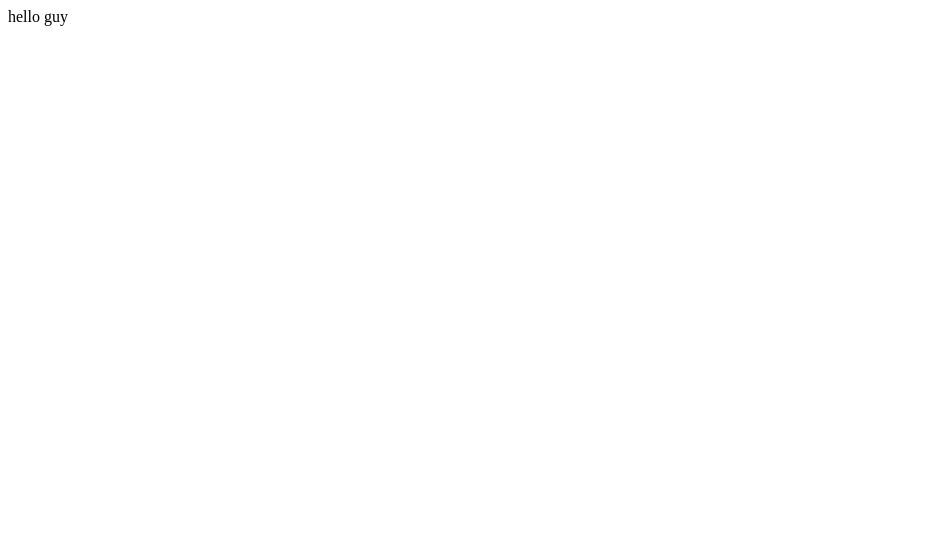
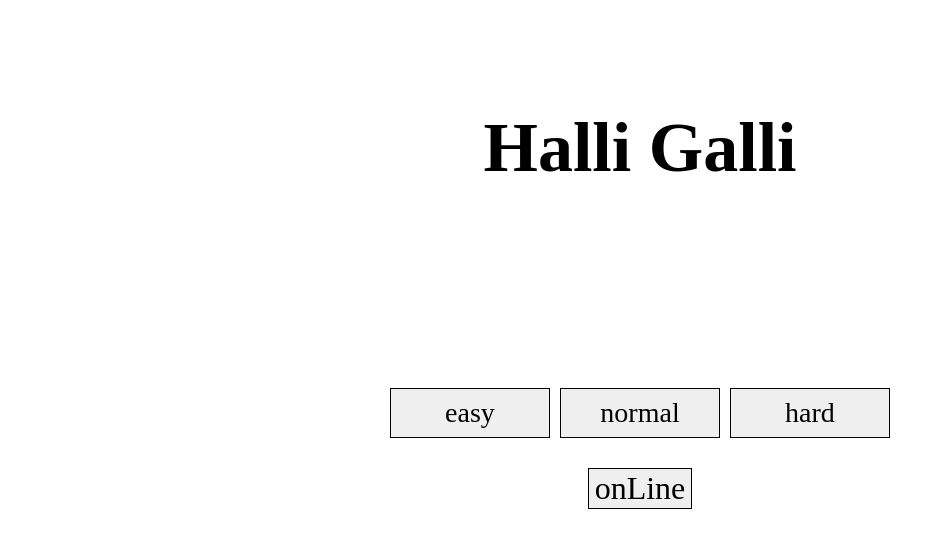
Before and after one commit to ipiyou/Halli-Galli, a React (Create React App) app: page / in a window 1280 px wide. Before the commit this address had no page. Shown: the top 548 px of the page, without its empty margins (0-945 px from the left). Built offline with nearby package versions, Linux system fonts and the light colour scheme; a web font is replaced by a local one.

Commit message:
feat: home 페이지 퍼블리싱

```diff
--- a/src/App.tsx
+++ b/src/App.tsx
@@ -1,11 +1,12 @@
 import { GlobalProvider } from "./style/Provider";
 import { Routes, Route } from "react-router-dom";
+import { HomePage } from "./pages/home";
 
 function App() {
   return (
     <GlobalProvider>
-      hello guy
       <Routes>
+        <Route path="/" element={<HomePage />} />
         <Route path="ingame" element={<div>공백</div>} />
       </Routes>
     </GlobalProvider>
--- a/src/pages/home.tsx
+++ b/src/pages/home.tsx
@@ -1,11 +1,69 @@
-import styled from 'styled-components';
+import { Link } from "react-router-dom";
+import styled from "styled-components";
+import { Button } from "../components/button";
+import { ReactNode } from "react";
+
+interface LinkType {
+  to: string;
+  children: ReactNode;
+}
+
+const LinkButton = ({ to, children }: LinkType) => (
+  <Link to={to}>
+    <_LevelButton>{children}</_LevelButton>
+  </Link>
+);
 
 export const HomePage = () => {
-  return <_Wrapper></_Wrapper>;
+  return (
+    <_Wrapper>
+      <_Content>
+        <_Title>Halli Galli</_Title>
+        <_LevelWrapper>
+          <LinkButton to="">easy</LinkButton>
+          <LinkButton to="">normal</LinkButton>
+          <LinkButton to="">hard</LinkButton>
+        </_LevelWrapper>
+        <_OnLineButton>onLine</_OnLineButton>
+      </_Content>
+    </_Wrapper>
+  );
 };
+
+const _Title = styled.span`
+  font-size: 70px;
+  font-weight: bold;
+  margin-top: 100px;
+`;
 
 const _Wrapper = styled.div`
   display: flex;
-  flex-direction: column;
+  height: 100vh;
   justify-content: center;
 `;
+
+const _Content = styled.div`
+  width: 500px;
+  display: flex;
+  flex-direction: column;
+  align-items: center;
+`;
+
+const _LevelWrapper = styled.div`
+  margin-top: 200px;
+  display: flex;
+  gap: 10px;
+`;
+
+const _LevelButton = styled(Button)`
+  width: 160px;
+  height: 50px;
+  font-size: 28px;
+  font-weight: normal;
+  text-decoration: none;
+`;
+
+const _OnLineButton = styled(Button)`
+  font-size: 32px;
+  margin-top: 30px;
+`;
--- a/src/style/global.ts
+++ b/src/style/global.ts
@@ -1,14 +1,15 @@
-import { createGlobalStyle } from 'styled-components';
+import { createGlobalStyle } from "styled-components";
 
 export const GlobalStyle = createGlobalStyle`
-    @font-face {
-  font-family: 'Allerta';
+    font-family: 'Allerta';
   font-style: normal;
   font-weight: 400;
   src: url(https://fonts.gstatic.com/s/allerta/v18/TwMO-IAHRlkbx940YnYXSA.woff2) format('woff2');
   unicode-range: U+0000-00FF, U+0131, U+0152-0153, U+02BB-02BC, U+02C6, U+02DA, U+02DC, U+2000-206F, U+2074, U+20AC, U+2122, U+2191, U+2193, U+2212, U+2215, U+FEFF, U+FFFD;
-}
-    *{
-        font-family: "Allerta"
-        };
+  *{
+    font-family: "Allerta"
+  };
+  a {
+    text-decoration: none;
+  }
 `;
```
